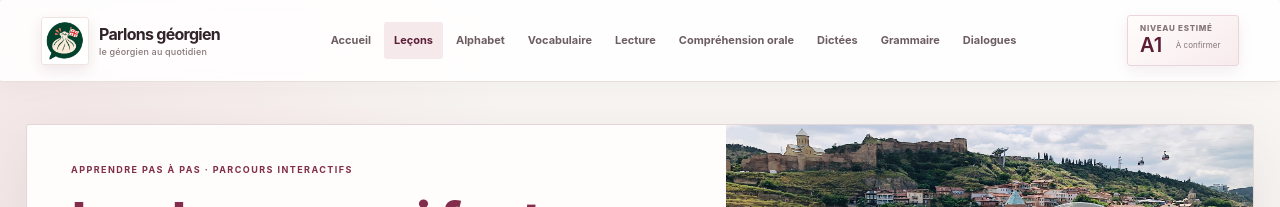
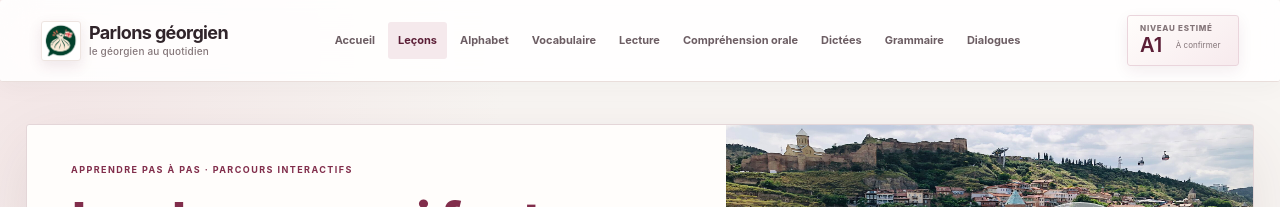
Before and after one commit to apachot/parlons-georgien, a Flask app: page /lessons in a window 1280 px wide. Shown: the top 207 px of the page. Run offline with Flask 3, Linux system fonts and the light colour scheme.

Commit message:
Make the site wordmark more prominent

```diff
--- a/app/static/modern.css
+++ b/app/static/modern.css
@@ -45,15 +45,16 @@ a:focus-visible, button:focus-visible, input:focus-visible, summary:focus-visibl
 
 .brand {
   flex: 0 0 auto;
-  gap: 10px;
+  gap: 8px;
   color: var(--ink);
-  font-size: 16px;
-  letter-spacing: -.045em;
+  font-size: 18px;
+  letter-spacing: -.035em;
 }
+.brand > span { display: block; line-height: 1.12; font-weight: 750; white-space: nowrap; }
 
 .brand-mark {
-  width: 48px;
-  height: 48px;
+  width: 40px;
+  height: 40px;
   border: 1px solid #e6ecea;
   border-radius: 16px;
   background: #fff;
@@ -61,9 +62,10 @@ a:focus-visible, button:focus-visible, input:focus-visible, summary:focus-visibl
 }
 
 .brand small {
-  margin-top: -2px;
+  margin-top: 3px;
   color: #78878b;
-  font-size: 9px;
+  font-size: 10px;
+  font-weight: 500;
   letter-spacing: .02em;
 }
 
@@ -287,17 +289,17 @@ footer a { color: var(--green); }
   .hero { padding: clamp(34px, 4.5vw, 60px); }
   .nav { gap: 0; }
   .nav a { padding-inline: 7px; font-size: 10px; }
-  .brand { font-size: 14px; }
-  .brand-mark { width: 43px; height: 43px; }
+  .brand { font-size: 15px; }
+  .brand-mark { width: 38px; height: 38px; }
   .learner-level { min-width: 96px; padding: 7px 9px; }
   .alphabet-grid, .vocab-grid, .activity-hub, .vocabulary-games-section { margin-left: 3.2vw; margin-right: 3.2vw; }
 }
 
 @media (max-width: 760px) {
   .topbar { height: 68px; gap: 7px; padding-inline: 16px; }
-  .brand { gap: 8px; font-size: 14px; }
-  .brand-mark { width: 40px; height: 40px; border-radius: 13px; }
-  .brand small { font-size: 8px; }
+  .brand { gap: 7px; font-size: 14px; }
+  .brand-mark { width: 36px; height: 36px; border-radius: 11px; }
+  .brand small { margin-top: 2px; font-size: 8px; }
   .menu-toggle { display: grid; place-items: center; order: 3; }
   .learner-level { order: 2; min-width: auto; margin-left: auto; margin-right: 2px; padding: 6px 9px; border-radius: 12px; }
   .learner-level > span { font-size: 7px; }
@@ -347,7 +349,7 @@ footer a { color: var(--green); }
 
 @media (max-width: 390px) {
   .brand { font-size: 12px; }
-  .brand-mark { width: 36px; height: 36px; }
+  .brand-mark { width: 34px; height: 34px; }
   .learner-level { padding: 5px 7px; }
   .lesson-grid { grid-template-columns: 1fr; }
   .lesson-card { min-height: 0; }
--- a/app/templates/base.html
+++ b/app/templates/base.html
@@ -6,7 +6,7 @@
   <title>{% block title %}Parlons géorgien — apprendre le géorgien{% endblock %}</title>
   <link rel="icon" type="image/png" href="{{ url_for('static', filename='parlons-georgien-logo.png') }}">
   <link rel="stylesheet" href="{{ url_for('static', filename='style.css') }}?v=modern-v1">
-  <link rel="stylesheet" href="{{ url_for('static', filename='modern.css') }}?v=2">
+  <link rel="stylesheet" href="{{ url_for('static', filename='modern.css') }}?v=3">
   <link rel="stylesheet" href="{{ url_for('static', filename='theme.css') }}?v=wine-1">
   <link rel="stylesheet" href="{{ url_for('static', filename='wow.css') }}?v=8">
   {% block page_styles %}{% endblock %}
```
